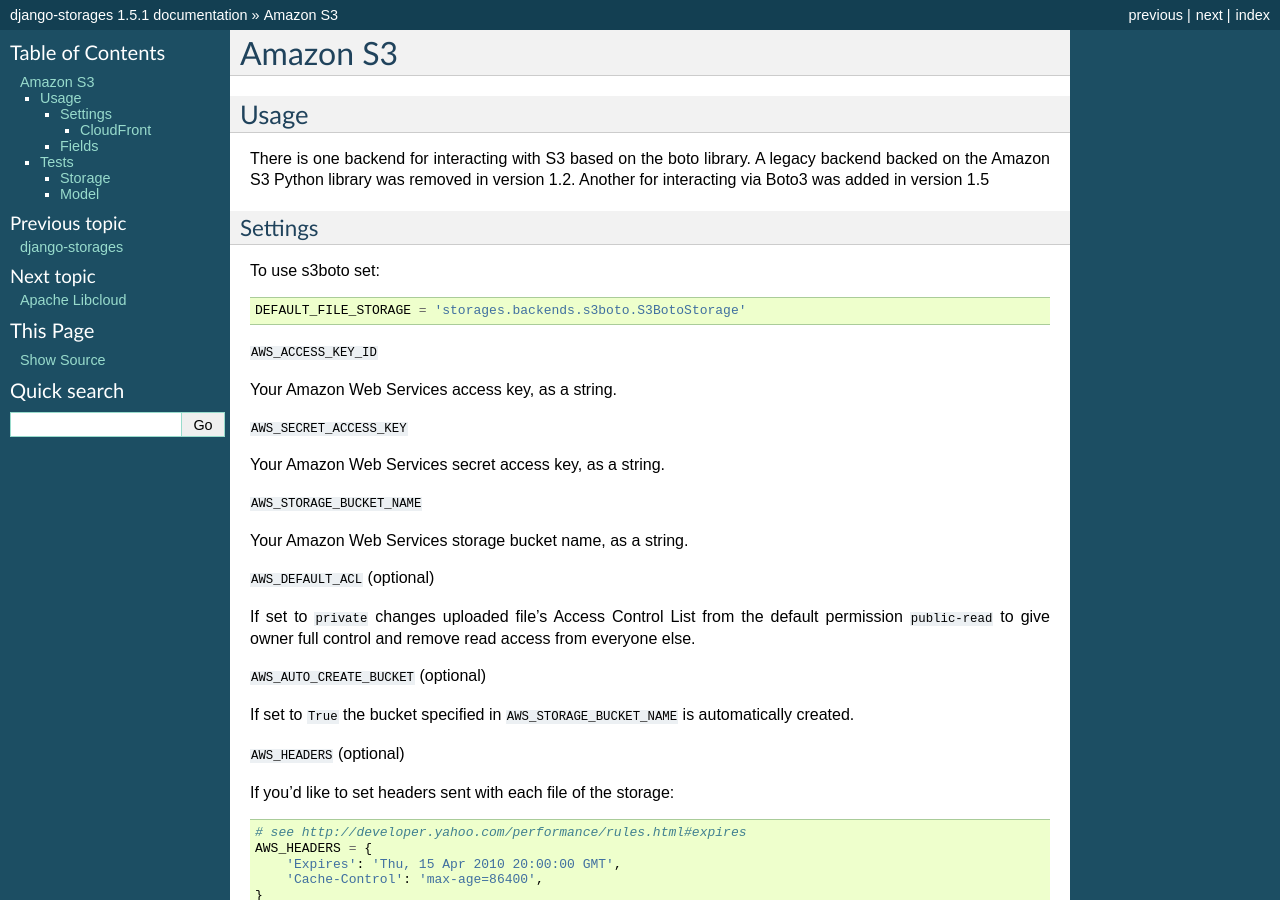
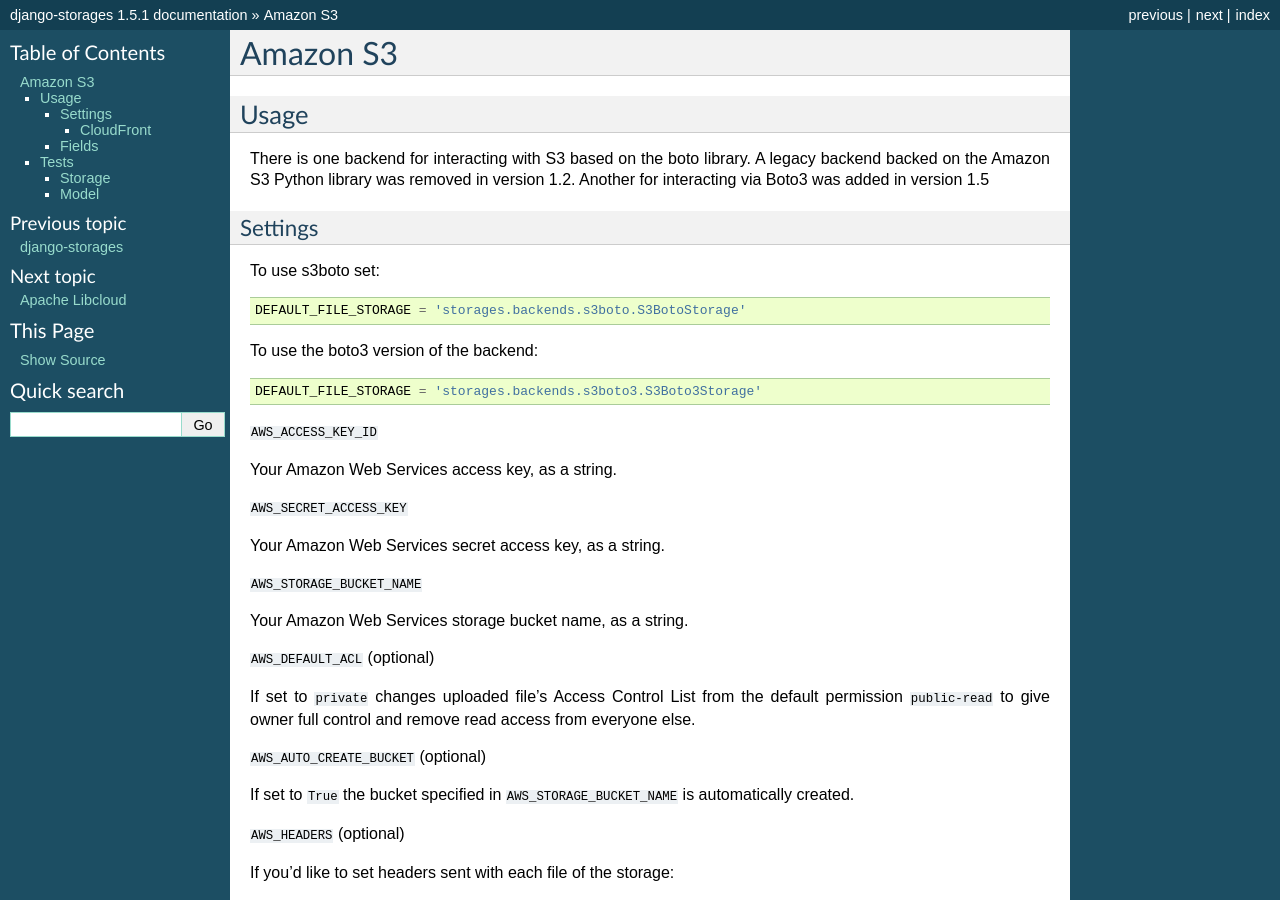
Before and after one commit to jschneier/django-storages, a Sphinx documentation site: the page built from docs/backends/amazon-S3.rst, in a window 1280 px wide and 900 px high. Built offline with Sphinx 7.4.7, drawn with Linux system fonts in a browser that asks for light colours.

Commit message:
Adding instructions for s3boto3 usage

```diff
--- a/docs/backends/amazon-S3.rst
+++ b/docs/backends/amazon-S3.rst
@@ -13,6 +13,11 @@
 To use s3boto set::
 
     DEFAULT_FILE_STORAGE = 'storages.backends.s3boto.S3BotoStorage'
+
+To use the boto3 version of the backend::
+
+    DEFAULT_FILE_STORAGE = 'storages.backends.s3boto3.S3Boto3Storage'
+
 
 ``AWS_ACCESS_KEY_ID``
 
```
